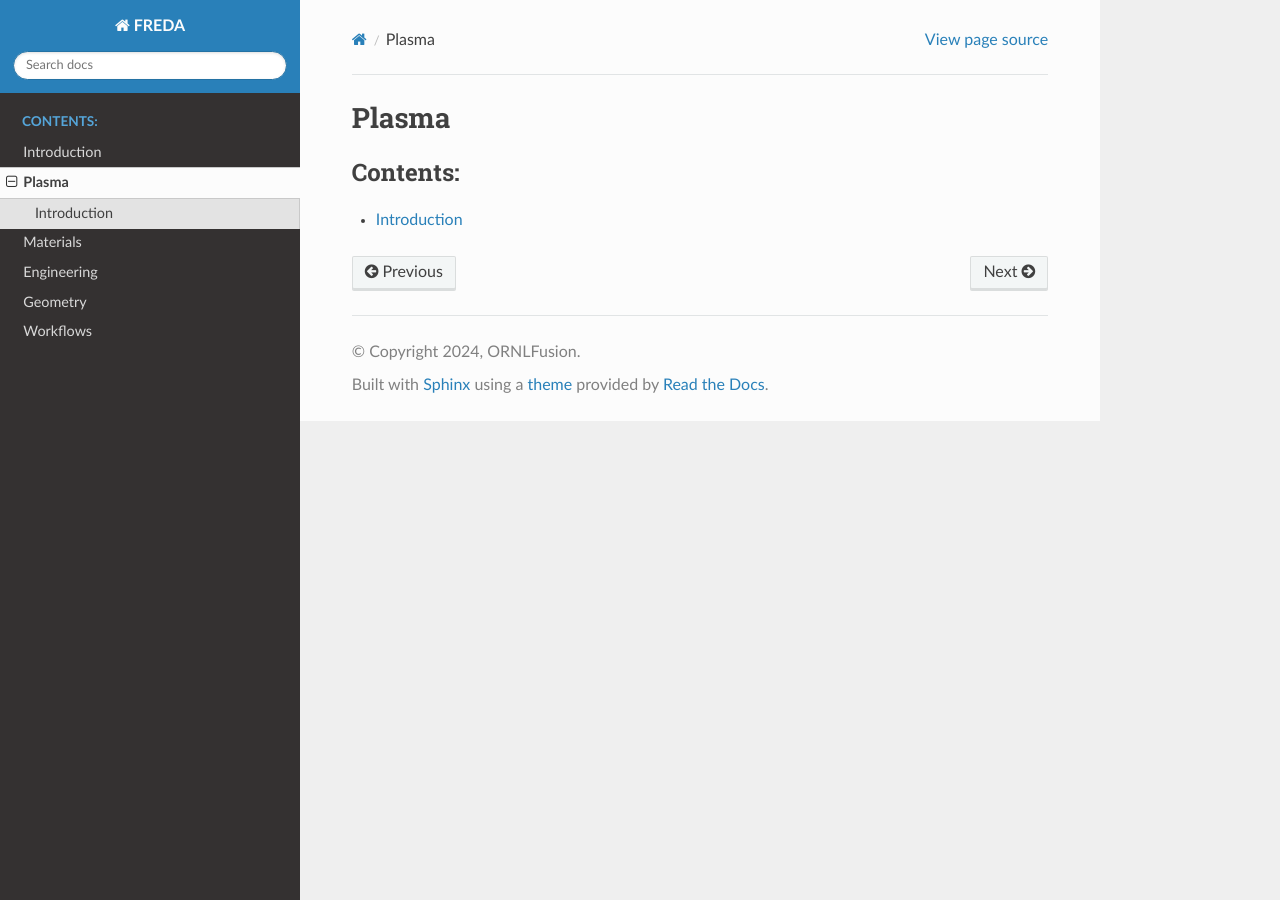
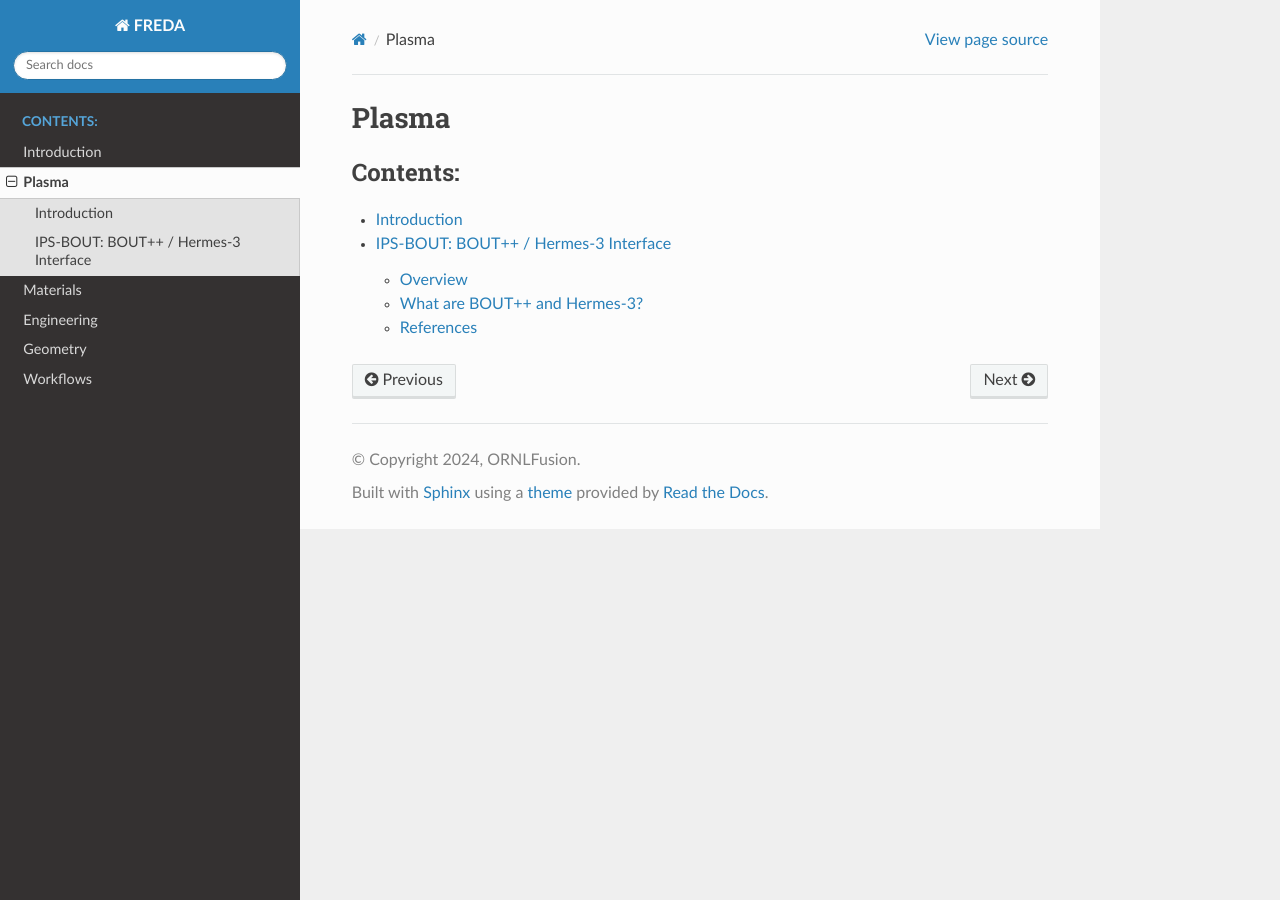
Before and after one commit to ORNL-Fusion/freda-doc, a Sphinx documentation site: the page built from docs/plasma.rst, in a window 1280 px wide. Built offline with Sphinx 7.4.7 and the Read the Docs theme 3.1.0, drawn with Linux system fonts in a browser that asks for light colours; some of the changed lines change nothing that is shown.

Commit message:
plasma/bout: Introduction text and references
This BOUT++ component is under development, so examples
are not yet included.

```diff
--- a/docs/plasma.rst
+++ b/docs/plasma.rst
@@ -7,3 +7,4 @@
    :caption: Contents:
 
    plasma/introduction
+   plasma/bout
--- /dev/null
+++ b/docs/plasma/bout.rst
@@ -0,0 +1,48 @@
+IPS-BOUT: BOUT++ / Hermes-3 Interface
+=====================================
+
+Overview
+--------
+
+IPS-BOUT is a component interface that connects the BOUT++ framework
+and Hermes-3 plasma simulation codes to the Integrated Plasma
+Simulator (IPS) framework. This integration enables sophisticated
+multi-physics fusion reactor simulations as part of the FREDA (Fusion
+REactor Design and Assessment) SciDAC project.  Repository:
+https://github.com/boutproject/ips-bout
+
+What are BOUT++ and Hermes-3?
+-----------------------------
+
+**BOUT++** is a flexible framework for simulating plasma fluid equations in curvilinear coordinate systems. It provides:
+
+* Support for 1D, 2D, and 3D simulations
+* Advanced numerical methods for solving PDEs
+* Parallel execution using MPI
+* Extensive library of physics models and numerical schemes
+
+Repository: https://github.com/boutproject/BOUT-dev
+
+**Hermes-3** is a multifluid plasma simulation model built on BOUT++,
+ specifically designed for:
+
+* Edge plasma modeling: Transport and turbulence in tokamak boundary regions
+* Multi-species simulations: Arbitrary numbers of ion and neutral species
+* Runtime configuration: Flexible setup without code recompilation
+* Transport and turbulence: Both steady-state and time-evolving problems
+
+Repository: https://github.com/boutproject/hermes-3
+
+References
+----------
+
+**BOUT++** B.D. Dudson, M.V. Umansky, X.Q. Xu, P.B. Snyder,
+H.R. Wilson, "BOUT++: A framework for parallel plasma fluid
+simulations" Computer Physics Communications (2009), DOI:
+`10.1016/j.cpc.2009.03.008
+<https://doi.org/10.1016/j.cpc.2009.03.008>`_
+
+**Hermes-3**: B. Dudson, M. Kryjak, H. Muhammed, P. Hill, J. Omotani,
+ "Hermes-3: Multi-component plasma simulations with BOUT++", Computer
+ Physics Communications (2024), DOI: `10.1016/j.cpc.2023.108991
+ <https://doi.org/10.1016/j.cpc.2023.108991>`_
```
